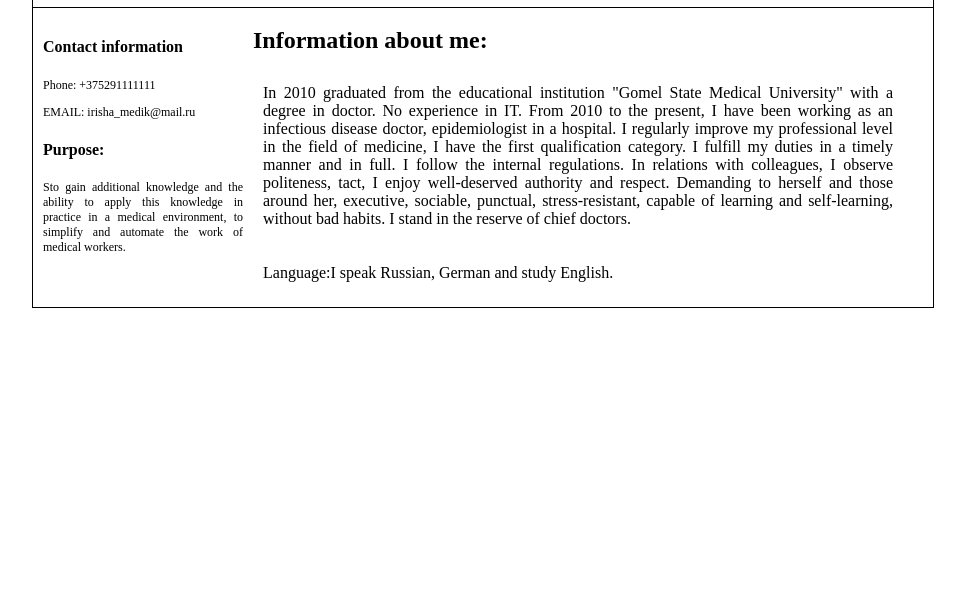
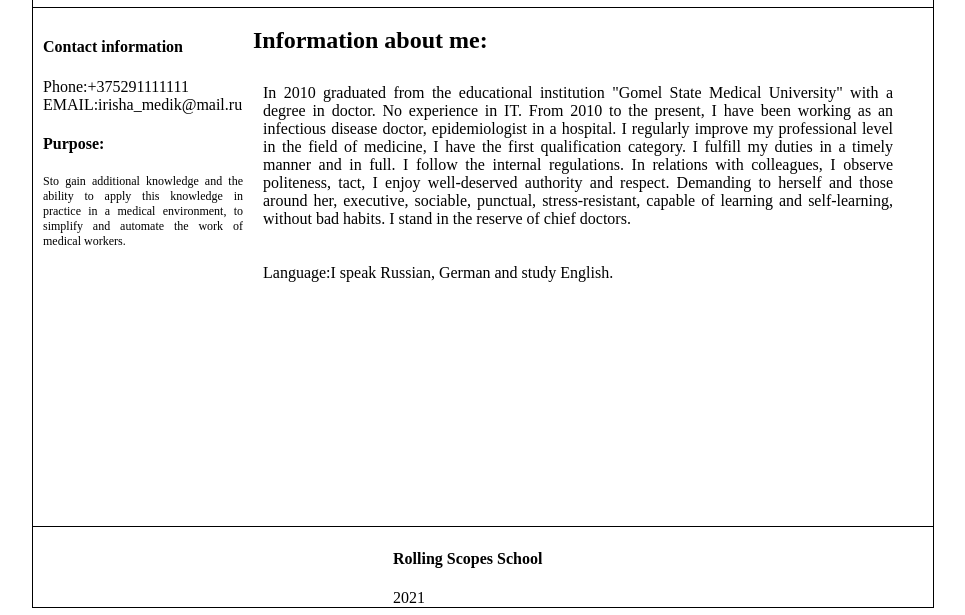
Before and after one commit to IrynaD-87/rsschool-cv, a plain HTML site: page index.html in a window 1280 px wide. Shown: the part 201-816 px from the top of the page, without its empty margins (157-1122 px from the left). Drawn offline with Linux system fonts and the light colour scheme.

Commit message:
feat: add footer, change tags

```diff
--- a/index.html
+++ b/index.html
@@ -7,25 +7,20 @@
  </head>
     <body>
         <div id="wrapper">
-            <div id="header">
+            <header>
                 <div id="logo">
                     <img id="logo" src="IMG_0575.jpg" alt="photo">
                 </div>
-
                 <div>
                     <h1>Drapeza Iryna Alexandrovna</h1>
                 </div>
-            </div>
-
-            <div id="left">
+            </header>
+            <aside>
                 <h4>Contact information</h4>
-                <p>
-                    Phone:                       +375291111111
-                </p>
-                <p>
-                    EMAIL:                       irisha_medik@mail.ru
-                </p>
-
+                <ul>
+                    <li>Phone:+375291111111</li>
+                    <li> EMAIL:irisha_medik@mail.ru</li>
+                </ul>
                 <h4>Purpose:</h4>
                 <p>
                     Sto gain additional knowledge and the ability
@@ -33,9 +28,8 @@
                     environment, to simplify and automate the work
                     of medical workers.
                 </p>
-
-            </div>
-            <div id="content">
+            </aside>
+            <main>
                 <h2>Information about me:</h2>
                 <p> In 2010 graduated from the educational
                     institution "Gomel State Medical University"
@@ -54,7 +48,14 @@
                     habits. I stand in the reserve of chief doctors.
                 </p>
                 <p>Language:I speak Russian, German and study English.</p>
+            </main>
+            <div class="clearfix"></div>
+            <footer>
+               <div>
+                    <h4>Rolling Scopes School</h4>
+                    <time>2021</time>
                </div>
+            </footer>
         </div>
     </body>
 </html>
--- a/style.css
+++ b/style.css
@@ -1,11 +1,11 @@
 #wrapper {
     width: 900px;
-    height: 500px;
+    min-height: 500px;
     margin: 5px auto;
     outline: 1px solid black;
 }
-#header {
-    height: 200px;
+header {
+    min-height: 200px;
     outline: 1px solid black;
     position: relative;
 }
@@ -16,31 +16,52 @@
     top: 10px;
     left: 10px;
 }
-#header h1 {
+header h1 {
     position: absolute;
     top: 50px;
     left: 250px;
 }
 
-#left {
+aside {
     width: 200px;
     float:left;
-    height: 500px;
+    min-height: 500px;
     padding: 10px;
 }
-#left p {
+aside p {
     font-size: 12px;
     text-align: justify;
 }
+ul {
+    margin-left: 0px;
+    padding-left: 0px;
+}
+li {
+    list-style-type: none;
+}
 
-#content {
-    height: 500px;
+main {
+    min-height: 500px;
     width: 650px;
     float: left;
 }
 
-#content p {
+main p {
     font-size: 16px;
     text-align: justify;
     padding: 10px;
 }
+.clearfix {
+    clear: both;
+}
+footer {
+    min-height: 80px;
+    outline: 1px solid black;
+    display: flex;
+    align-items: flex-end;
+    position: relative;
+}
+footer div {
+    position: absolute;
+    left: 40%;
+}
```
Lines whose indentation alone changed are shown as unchanged.
